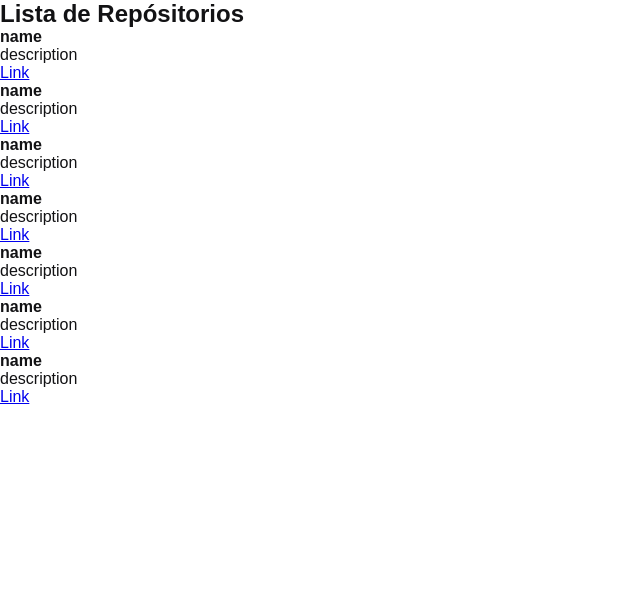
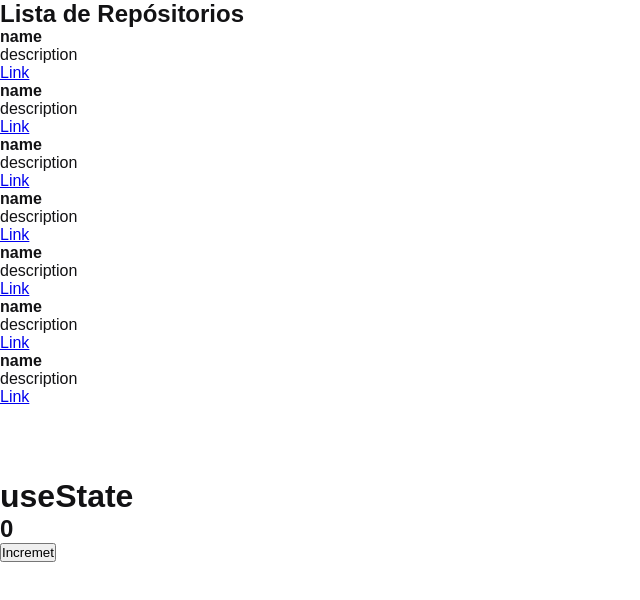
Before and after one commit to GuilhermeHen/Ignite--ReactJS--01-Fundamentos-React, a React app: page / in a window 1280 px wide. Shown: the top 600 px of the page, without its empty margins (0-640 px from the left). Built offline with nearby package versions, Linux system fonts and the light colour scheme.

Commit message:
Hook - useState

```diff
--- a/src/App.jsx
+++ b/src/App.jsx
@@ -1,6 +1,12 @@
 import './styles/global.scss';
 import { RepositoryList } from './components/RepositoryList';
+import { Counter } from './components/Counter';
 
 export function App(){
-  return <RepositoryList />
+  return (
+    <>
+    <RepositoryList />
+    <Counter />
+    </>
+  )
 }
--- /dev/null
+++ b/src/components/Counter.jsx
@@ -0,0 +1,21 @@
+import { useState } from 'react';
+
+export function Counter() {
+  const [counter, setCounter] = useState(0);
+
+  function increment() {
+    setCounter(counter + 1)
+  }
+
+  return (
+    <div>
+      <br />
+      <br />
+      <br />
+      <br />
+      <h1>useState</h1>
+      <h2>{counter}</h2>
+      <button type="button" onClick={increment}>Incremet</button>
+    </div>
+  );
+}
```
